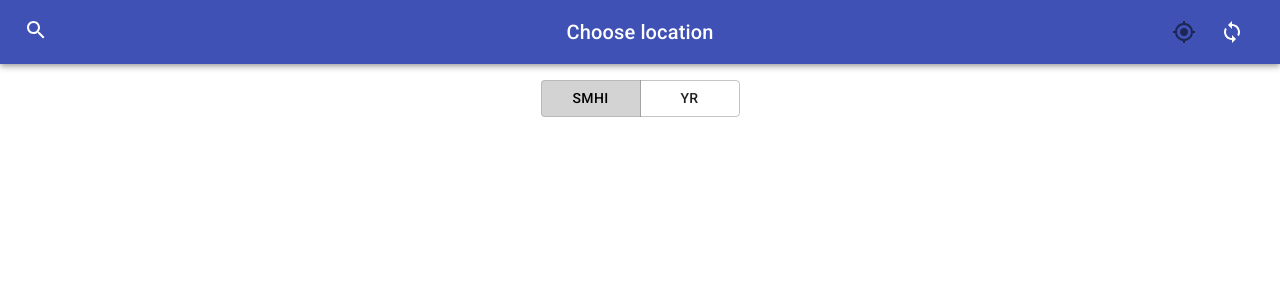
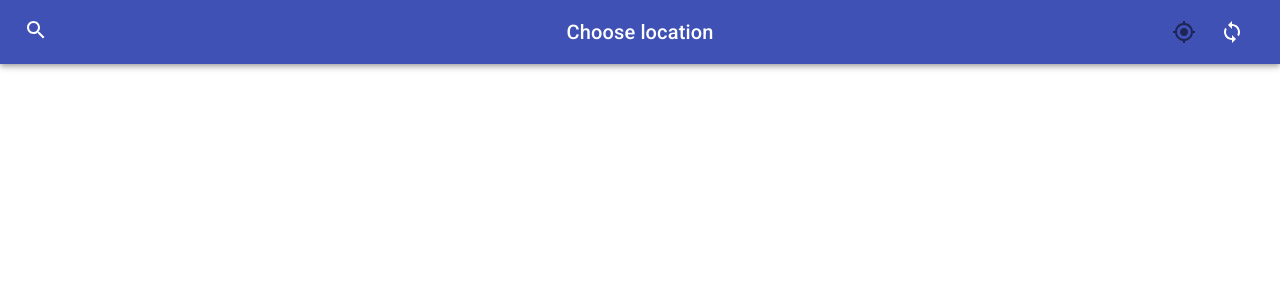
Before and after one commit to patka817/wthr, a React (Create React App) app: page / in a window 1280 px wide. Shown: the top 300 px of the page. Built offline with nearby package versions, Linux system fonts and the light colour scheme.

Commit message:
Avoid showing empty table and toggle if we haven't got any forecast. Corrected starthour for showing todays hourly view. Showing the toggle with one forecast if we only have one available.

```diff
--- a/src/App.js
+++ b/src/App.js
@@ -50,11 +50,12 @@
   }
 
   render() {
+    const forecastComps = this.props.hasForecast ? [<ForecastToggle key='toggle' />
+      , <WeatherTable key='weathertable' />] : null;
     return (
         <div className='App'>
           <AppBar />
-          <ForecastToggle />
-          <WeatherTable />
+          { forecastComps }
           <Snackbar message={this.props.error ? this.props.error.message : null} onClose={this.closeSnackbar} autoHideDuration={3000} open={this.state.showError} />
         </div>
     );
@@ -63,6 +64,7 @@
 
 const mapStateToProps = (state) => {
   return {
+    hasForecast: (state.yrForecast || state.smhiForecast),
     yrApprovedTime: state.yrForecast ? state.yrForecast.approvedTime : null,
     smhiApprovedTime: state.smhiForecast ? state.smhiForecast.approvedTime : null,
     error: state.error
--- a/src/weatherComponents/ForecastToggle.jsx
+++ b/src/weatherComponents/ForecastToggle.jsx
@@ -7,6 +7,8 @@
 
 const ForecastToggle = (props) => {
     const currentForecast = useSelector(state => state.activeForecast);
+    const hasSMHI = useSelector(state => !!state.smhiForecast);
+    const hasYR = useSelector(state => !!state.yrForecast);
     const dispatch = useDispatch();
     const changeForecast = useCallback(
         () => dispatch(toggleForecast()),
@@ -17,8 +19,8 @@
 
     return (
         <ButtonGroup id='toggle-forecast-group'>
-            <Button onClick={changeForecast} disabled={ smhiIsActive } >SMHI</Button>
-            <Button onClick={changeForecast} disabled={ yrActive }>YR</Button>
+            {hasSMHI ? <Button onClick={changeForecast} disabled={ smhiIsActive } >SMHI</Button> : null }
+            { hasYR ? <Button onClick={changeForecast} disabled={ yrActive }>YR</Button> : null }
         </ButtonGroup>
     );
 };
--- a/src/weatherComponents/HourlyWeatherRow.jsx
+++ b/src/weatherComponents/HourlyWeatherRow.jsx
@@ -36,7 +36,7 @@
 // TODO: Refactor
 const HOURS_IN_A_DAY = 24;
 export const createHourlyViewModels = (forecast, dayDate) => {
-    const startHour = sameDayDates(new Date(), dayDate) ? (new Date()).getHours() : 0;
+    const startHour = sameDayDates(new Date(), dayDate) ? ((new Date()).getHours() +1 ) : 0; // +1 to get next, e.g. if it's 7.30 -> 8. YR shows null-values otherwise
     let dayTimes = forecast.timeserieFilteredByDay(dayDate);
     const source = forecast.sourceName;
     let models = [];
```
